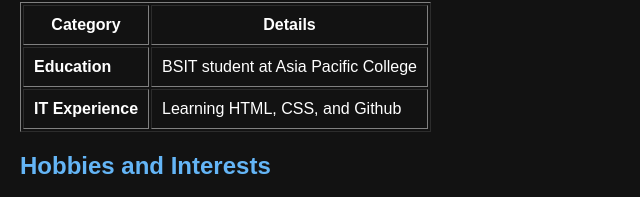
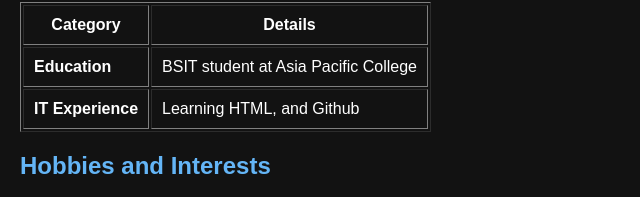
Before and after one commit to apcaureyes/webprog-CS251_IT253-html-lessons, a plain HTML site: page introduction/index.html in a window 1280 px wide. Shown: the part 297-494 px from the top of the page, 0-640 px from the left. Drawn offline with Linux system fonts and the light colour scheme.

Commit message:
Remove 'CSS' from IT Experience section

```diff
--- a/introduction/index.html
+++ b/introduction/index.html
@@ -41,7 +41,7 @@
         </tr>
         <tr>
             <td><b>IT Experience</b></td>
-            <td>Learning HTML, CSS, and Github</td>
+            <td>Learning HTML, and Github</td>
         </tr>
     </table>
 
```
